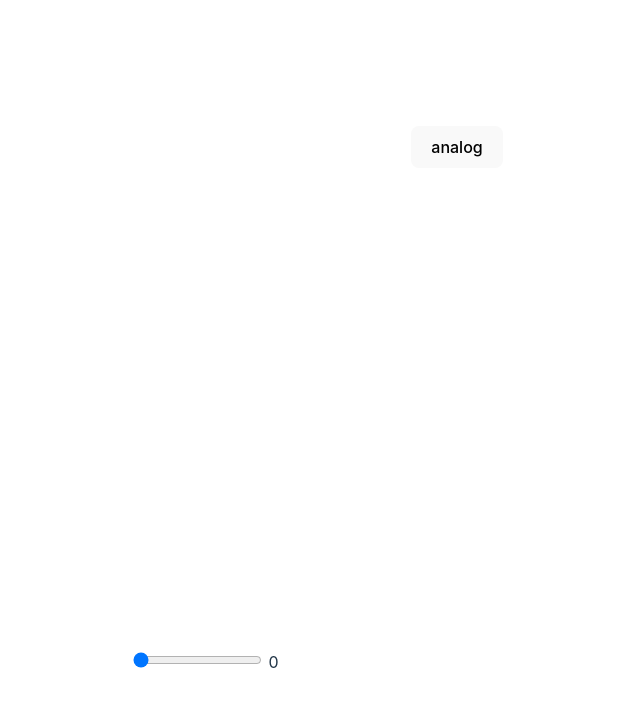
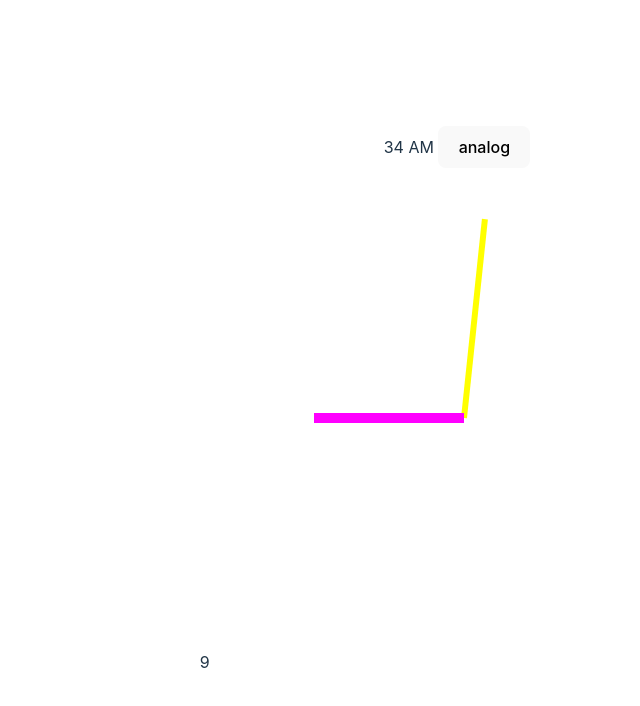
Before and after one commit to tomuwhu/vite_esti_fetch, a Svelte app: page / in a window 1280 px wide. Shown: the top 706 px of the page, without its empty margins (183-823 px from the left). Built offline with nearby package versions, Linux system fonts and the light colour scheme.

Commit message:
Kész de tényleg

```diff
--- a/src/App.svelte
+++ b/src/App.svelte
@@ -1,6 +1,8 @@
 <script>
   var time = new Date()
-  var x = 0, y = 0
+  $: mp = time.toLocaleTimeString().split(":")[2]
+  $: p = time.toLocaleTimeString().split(":")[1]
+  $: or = time.toLocaleTimeString().split(":")[0]
   var oratipus = "analog"
   var szam = ""
   setInterval(() =>
@@ -24,6 +26,7 @@
 </script>
 
 <main>
+  {time.toLocaleTimeString().split(":")[2]}
   <button on:click={() => oratipus = oratipus == "analog" ? "digital" : "analog"}>
     {oratipus}
   </button>
@@ -49,14 +52,23 @@
     {/each}
   </table>
   {:else}
-  <input type="range" bind:value={x}>
-  {x}
+  {or}
   <svg width="500" height="500">
    <line x1=250 y1=250 x2={
-    250 + 220 * Math.cos(x/10)
+    250 + 220 * Math.cos(mp * Math.PI / 30- Math.PI/2)
   } y2={
-    250 + 220 * Math.sin(x/10)
-  } stroke="white" stroke-width="10"/>
+    250 + 220 * Math.sin(mp * Math.PI / 30- Math.PI/2)
+  } stroke="white" stroke-width="3"/>
+  <line x1=250 y1=250 x2={
+    250 + 200 * Math.cos(p * Math.PI / 30- Math.PI/2)
+  } y2={
+    250 + 200 * Math.sin(p * Math.PI / 30- Math.PI/2)
+  } stroke="yellow" stroke-width="6"/>
+    <line x1=250 y1=250 x2={
+      250 + 150 * Math.cos(or * Math.PI / 6 - Math.PI/2)
+    } y2={
+      250 + 150 * Math.sin(or * Math.PI / 6 - Math.PI/2)
+    } stroke="magenta" stroke-width="10"/>
   </svg>
   {/if}
 </main>
```
Also changed, not shown: 3 other files (tests, documents, lock files or other folders).
